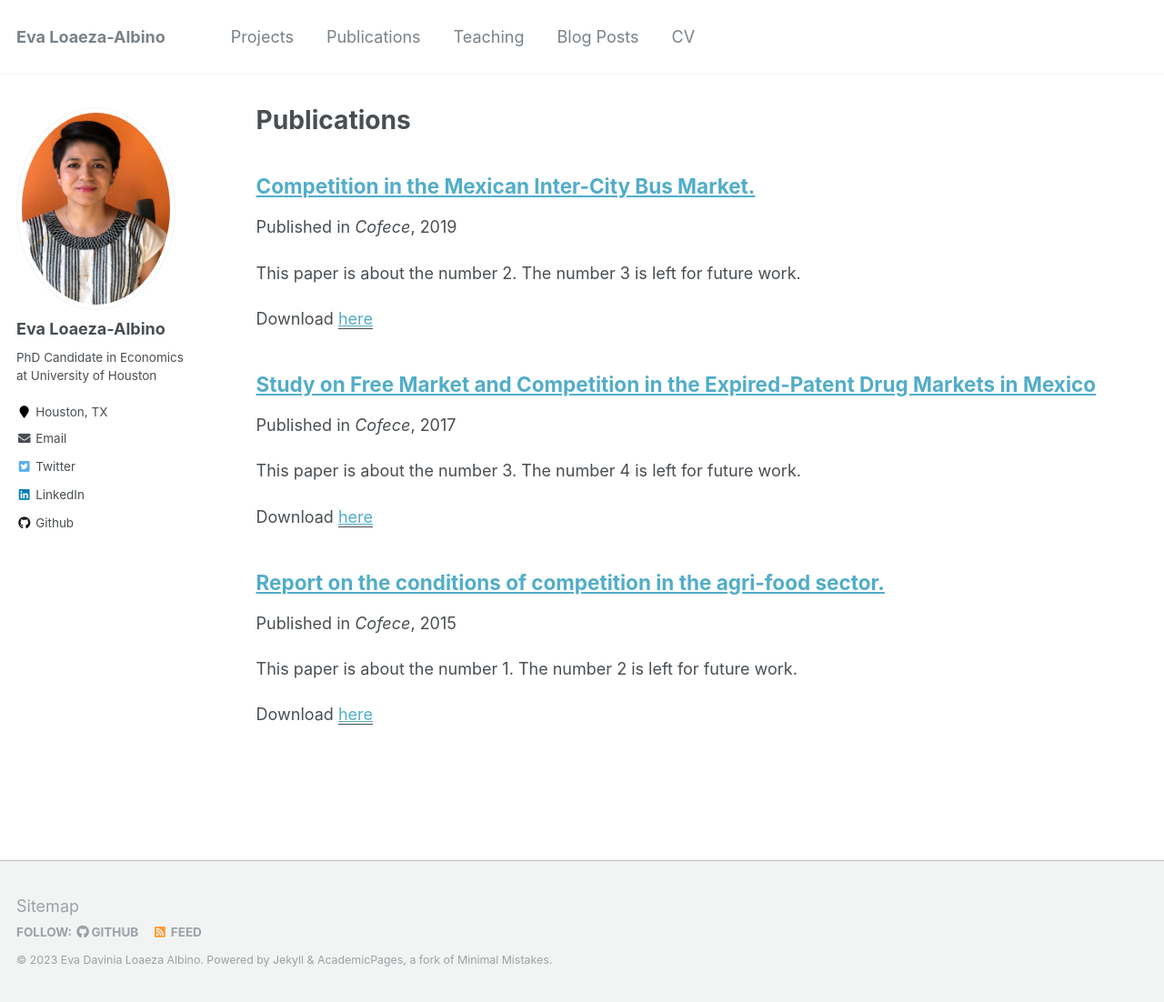
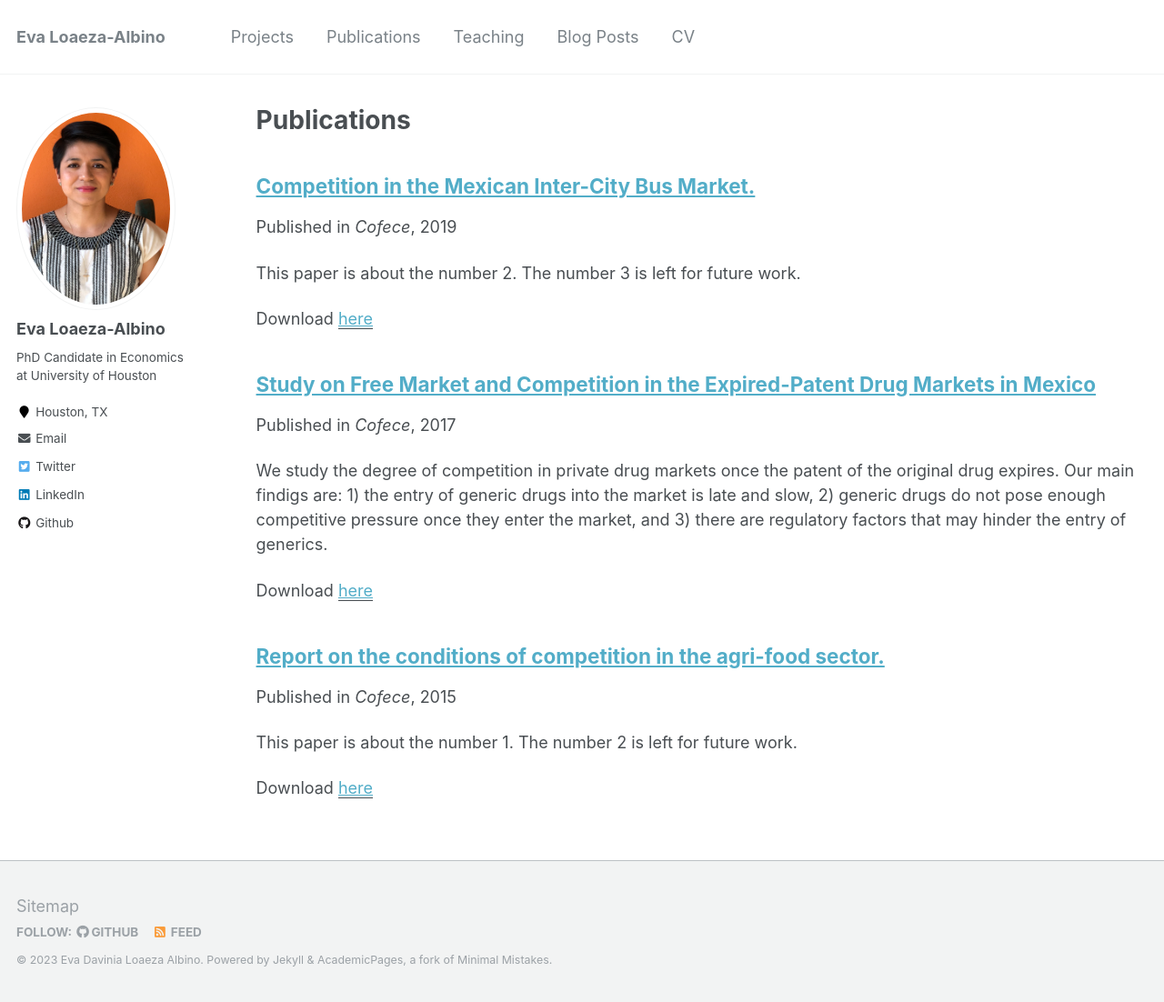
Before and after one commit to evaloaeza/evaloaeza.github.io, a Jekyll site: the page built from _pages/publications.md, in a window 1280 px wide and 1102 px high. Shown: the whole window at 91% size. Built offline with Jekyll 4.4.1, drawn with Linux system fonts in a browser that asks for light colours.

Commit message:
Update 2015-10-01-paper-title-number-3.md

```diff
--- a/_publications/2015-10-01-paper-title-number-3.md
+++ b/_publications/2015-10-01-paper-title-number-3.md
@@ -2,11 +2,11 @@
 title: "Study  on  Free  Market  and  Competition  in  the Expired-Patent Drug Markets in Mexico"
 collection: publications
 permalink: /publication/2015-10-01-paper-title-number-3
-excerpt: 'This paper is about the number 3. The number 4 is left for future work.'
+excerpt: 'We study the degree of competition in private drug markets once the patent of the original drug expires. Our main findigs are: 1) the entry of generic drugs into the market is late and slow, 2) generic drugs do not pose enough competitive pressure once they enter the market, and 3) there are regulatory factors that may hinder the entry of generics.'
 date: 2017-10-01
 venue: 'Cofece'
 paperurl: 'https://www.cofece.mx/study-on-free-market-and-competition-in-the-expired-patent-drug-markets-in-mexico-cofece-in-2017/'
 ---
-We study the degree of competition in private drug markets once the patent of the original drug expires. Our main findigs are: 1) the entry of generic drugs into the market is late and slow, 2) generic drugs do not pose enough competitive pressure once they enter the market, and 3) there are regulatory factors that may hinder the entry of generics.
+
 
 [Download paper here](https://www.cofece.mx/study-on-free-market-and-competition-in-the-expired-patent-drug-markets-in-mexico-cofece-in-2017/)
```
